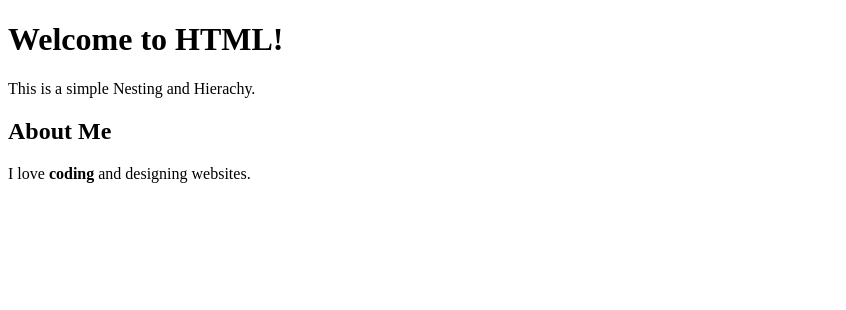
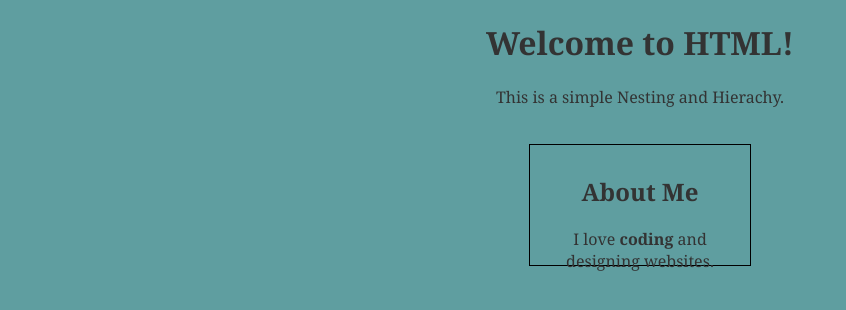
Before and after one commit to Vieee33/web_standards, a plain HTML site: page nestingAndhierachy.html in a window 1280 px wide. Shown: the whole page, without its empty margins (0-846 px from the left). Drawn offline with Linux system fonts and the light colour scheme.

Commit message:
Updated feature X or added new file Y

```diff
--- a/nestingAndhierachy.html
+++ b/nestingAndhierachy.html
@@ -3,6 +3,7 @@
 <head>
     <meta charset="UTF-8">
     <meta name="viewport" content="width=device-width, initial-scale=1.0">
+    <link rel="stylesheet" href="styles.css">
     <title>My First Web Page</title>
 </head>
 <body>
--- /dev/null
+++ b/styles.css
@@ -0,0 +1,28 @@
+body {
+    font-family: Georgia, 'Times New Roman';
+    font-size: 16px;
+    color: #333;
+    text-align: center;
+    background-color: cadetblue;
+}
+
+div {
+    width: 200px;
+    height: 100px;
+    padding: 10px;
+    margin: 20px;
+    border: 1px solid black;
+}
+div { display: inline-block;}
+
+.box {
+    position: absolute;
+    top: 50px;
+    left: 100px;
+}
+
+@media (max-width: 600px) {
+    body {
+        background-color: aquamarine;
+    }
+}
```
Also changed, not shown: forms.html (+1 -0 lines), headings.html (+1 -0 lines), images.html (+1 -0 lines), index.html (+1 -0 lines), links.html (+3 -2 lines), lists.html (+1 -0 lines), paragraphs.html (+1 -0 lines), semantic.html (+3 -0 lines), tables.html (+1 -0 lines), background.jpg (added).
